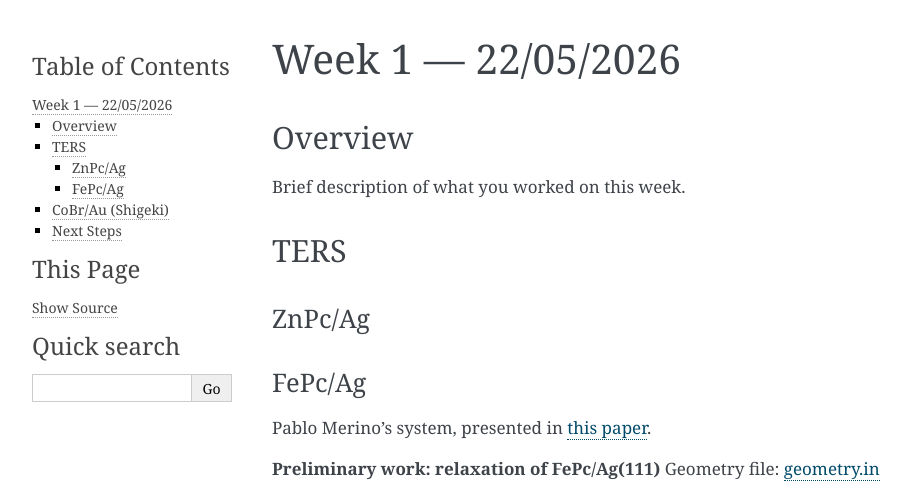
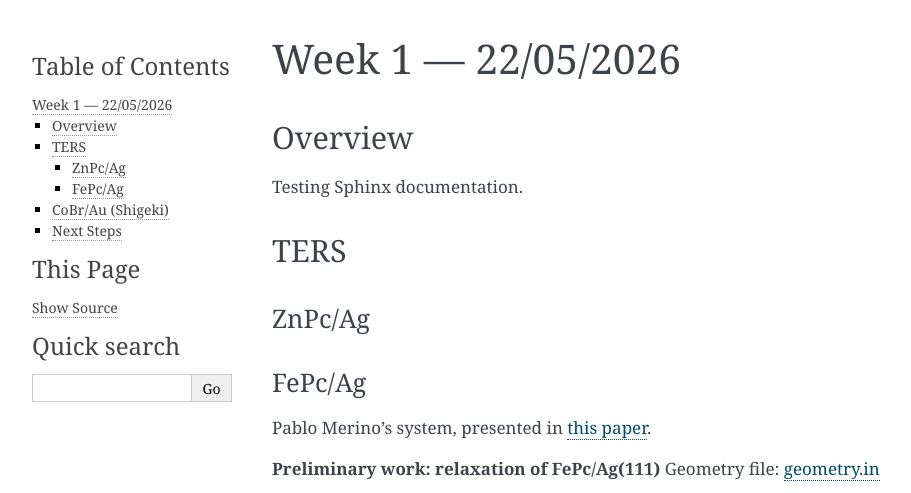
Before and after one commit to planepp/ters_simulations, a Sphinx documentation site: the page built from docs/weeks/week_01.md, in a window 1280 px wide, cut to the strip 0-493 px from the top of the page. Shown: the whole strip, without its empty margins (148-1059 px from the left). Built offline with Sphinx 7.4.7, drawn with Linux system fonts in a browser that asks for light colours.

Commit message:
testing sphinx

```diff
--- a/docs/weeks/week_01.md
+++ b/docs/weeks/week_01.md
@@ -1,7 +1,7 @@
 # Week 1 — 22/05/2026
 
 ## Overview
-Brief description of what you worked on this week.
+Testing Sphinx documentation.
 
 ## TERS
 ### ZnPc/Ag
```
Also changed, not shown: 1 other file.
